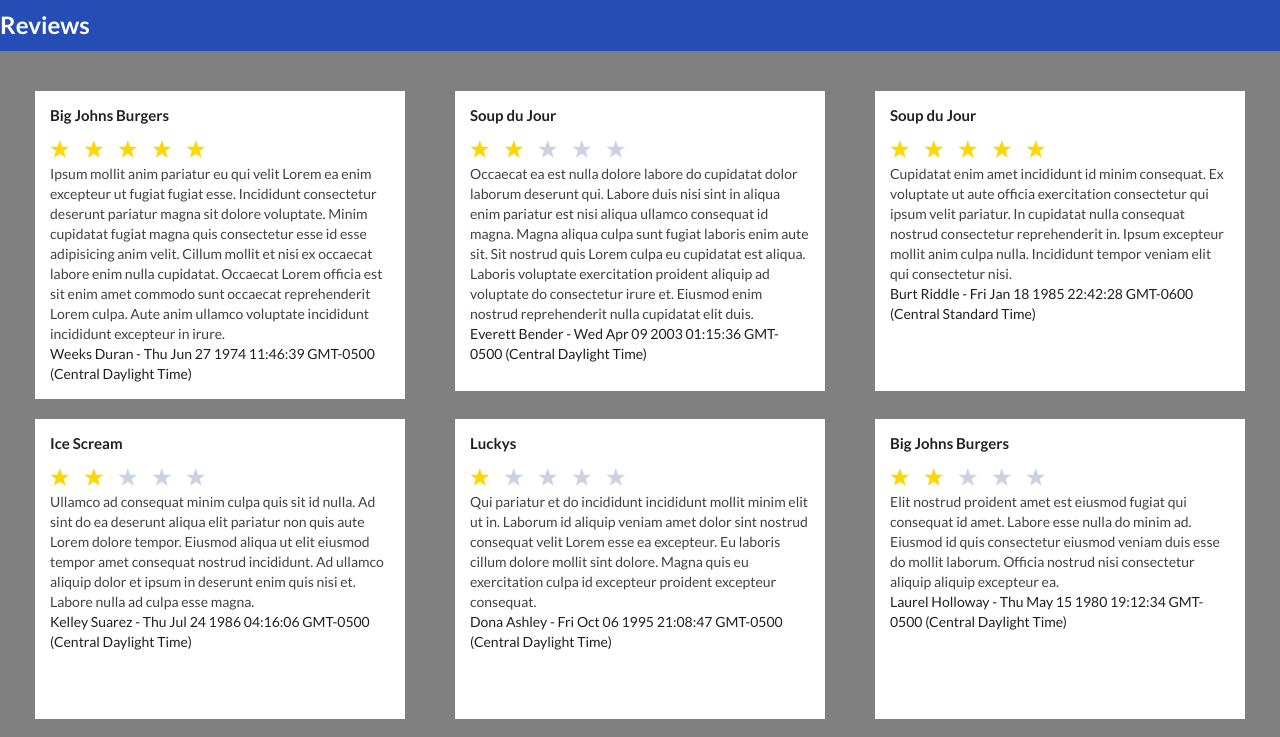
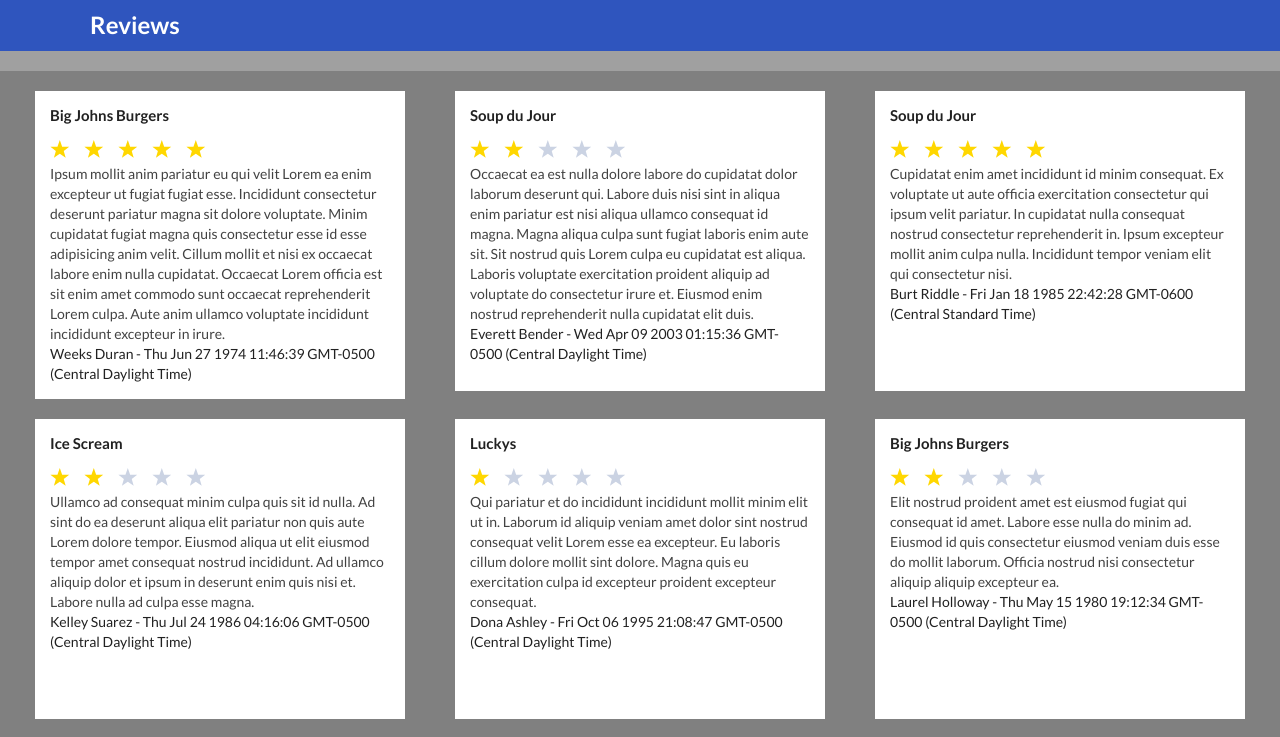
Before and after one commit to brookebryski/Reviews, a React (Create React App) app: page / in a window 1280 px wide. Shown: the top 737 px of the page. Built offline with nearby package versions, Linux system fonts and the light colour scheme.

Commit message:
css background and header background

```diff
--- a/src/App.css
+++ b/src/App.css
@@ -1,9 +1,10 @@
 .header {
     padding: 10px 0;
     text-align: left;
-    background: rgb(38, 76, 182);
+    background: rgb(47, 85, 190);
 }
 
 h2 {
+    margin-left: 90px;
     color:white;
 }
--- a/src/App.js
+++ b/src/App.js
@@ -4,7 +4,7 @@ import  ReviewCollection  from './components/Review/ReviewCollection';
 import  ReviewCardDetails  from './components/Review/ReviewCardDetails';
 import { BrowserRouter as Router, Route } from 'react-router-dom';
 
-document.body.setAttribute('style', 'background: grey;')
+document.body.setAttribute('style', 'background: 	#A0A0A0;')
 
 class App extends React.Component {
   render() {
```
